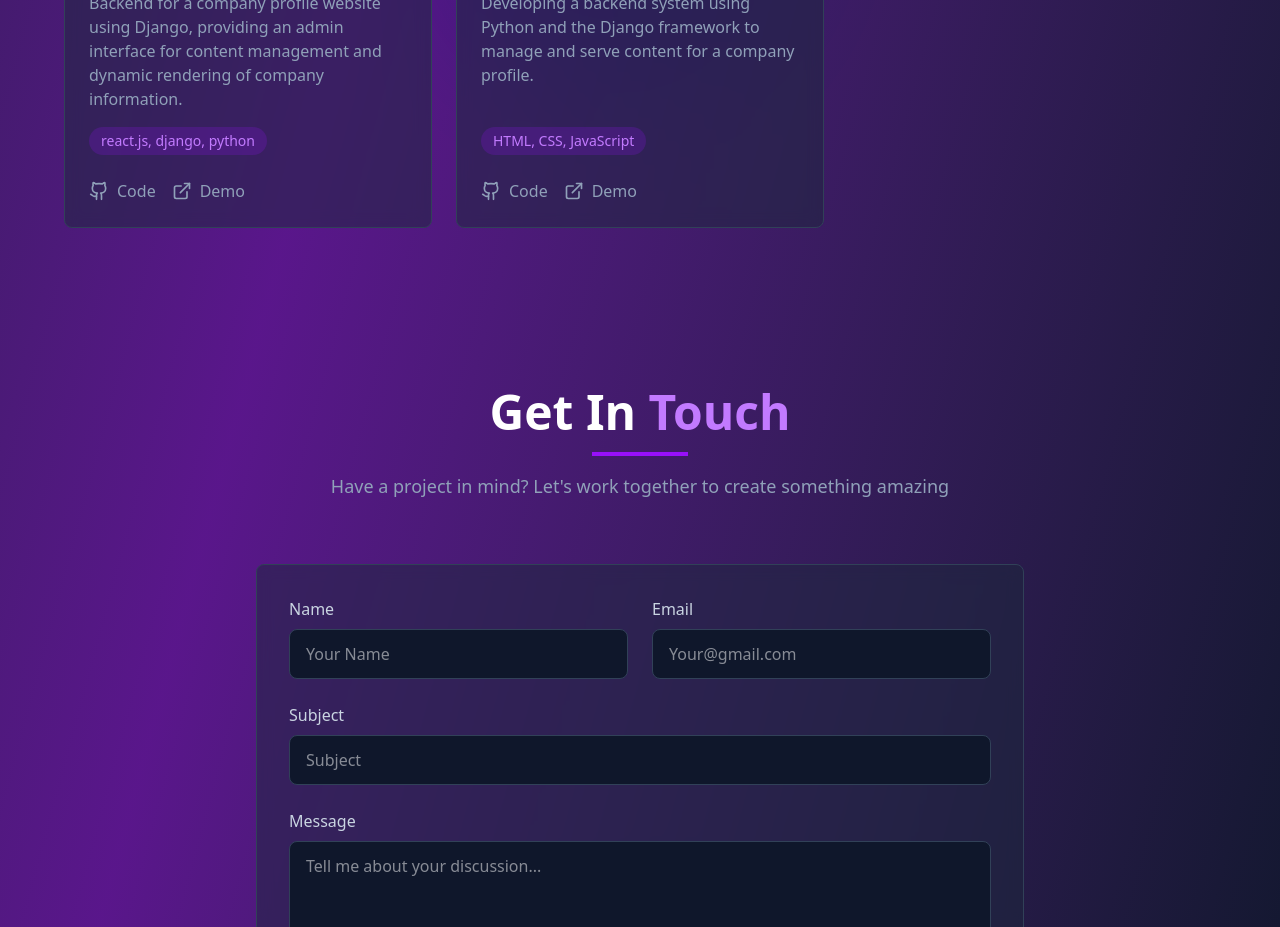
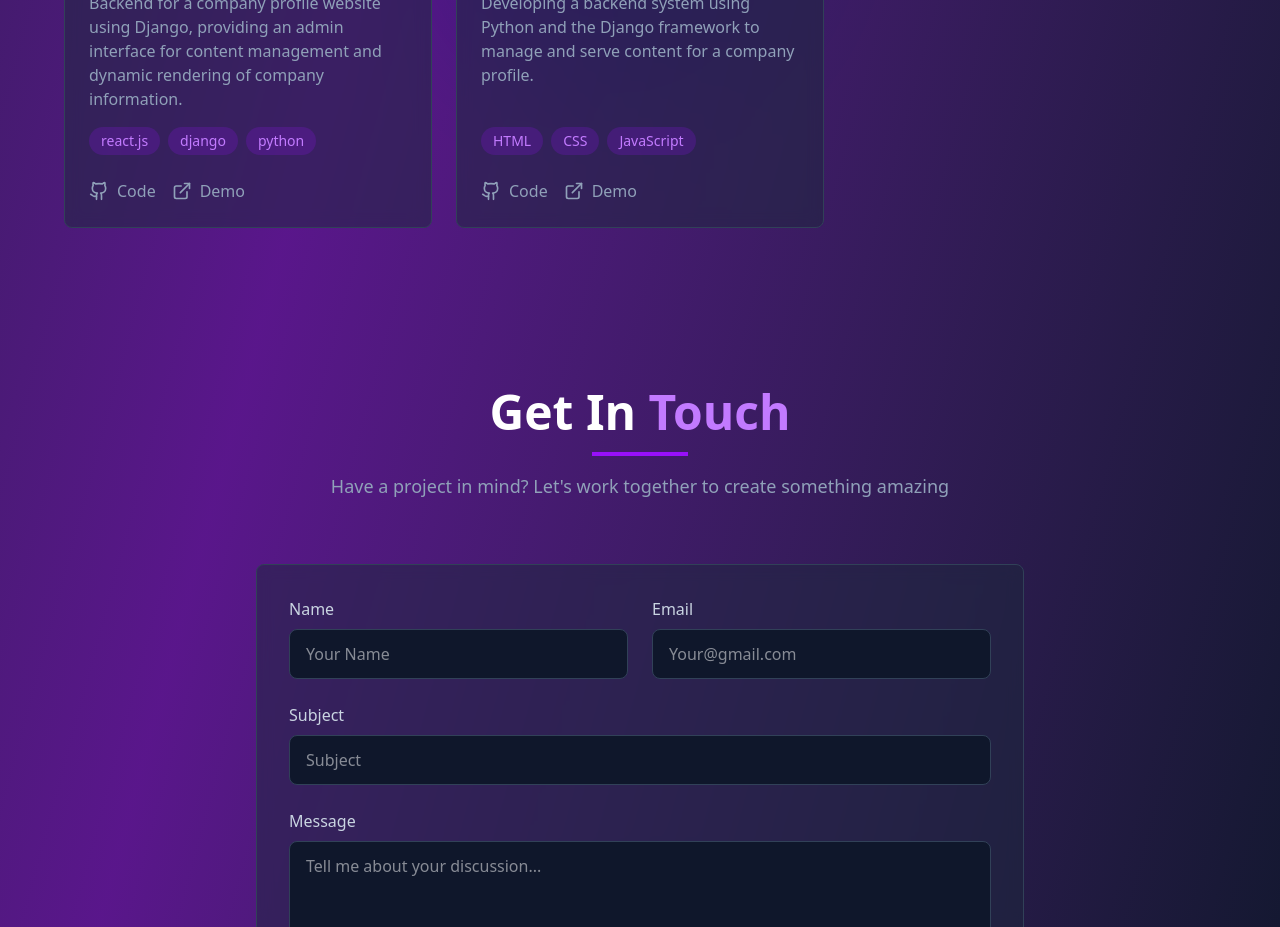
Before and after one commit to Khabilputraa/Portofolio-, a React (Vite) app: page / in a window 1280 px wide. Shown: the part 3440-4367 px from the top of the page. Built offline with nearby package versions, Linux system fonts and the light colour scheme.

Commit message:
Fix tag formatting in Projects.jsx

```diff
--- a/src/assets/Projects.jsx
+++ b/src/assets/Projects.jsx
@@ -31,7 +31,7 @@ export default function Projects() {
       title: 'Dharma Cipta Karya',
       description: 'Backend for a company profile website using Django, providing an admin interface for content management and dynamic rendering of company information.',
       image: '/img/dharma_cipta.png',
-      tags: ['react.js, django, python'],
+      tags: ['react.js', 'django', 'python'],
       github: '#',
       demo: 'http://dharmaciptakarya.com/'
     },
@@ -39,7 +39,7 @@ export default function Projects() {
       title: 'Favor Indonesia',
       description: 'Developing a backend system using Python and the Django framework to manage and serve content for a company profile.',
       image: '/img/favor_indo.png',
-      tags: ['HTML, CSS, JavaScript'],
+      tags: ['HTML', 'CSS', 'JavaScript'],
       github: '#',
       demo: '#'
     }
```
